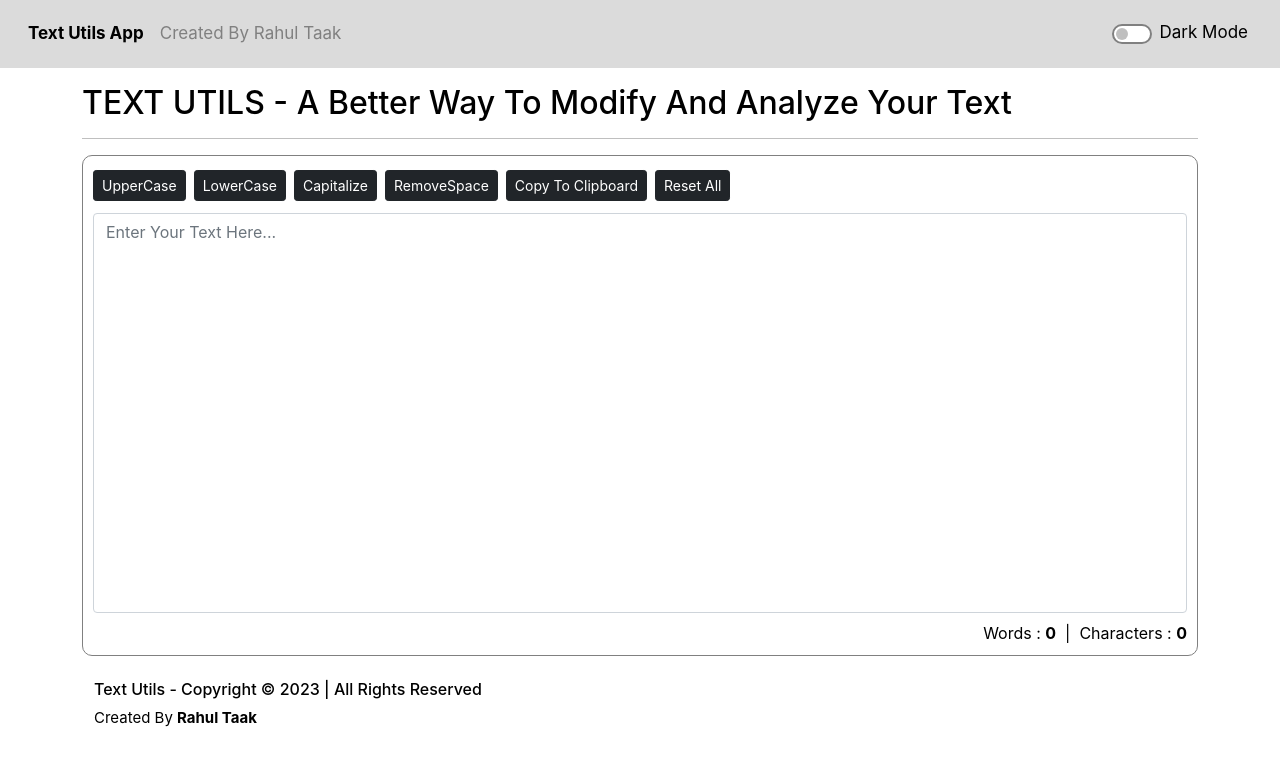
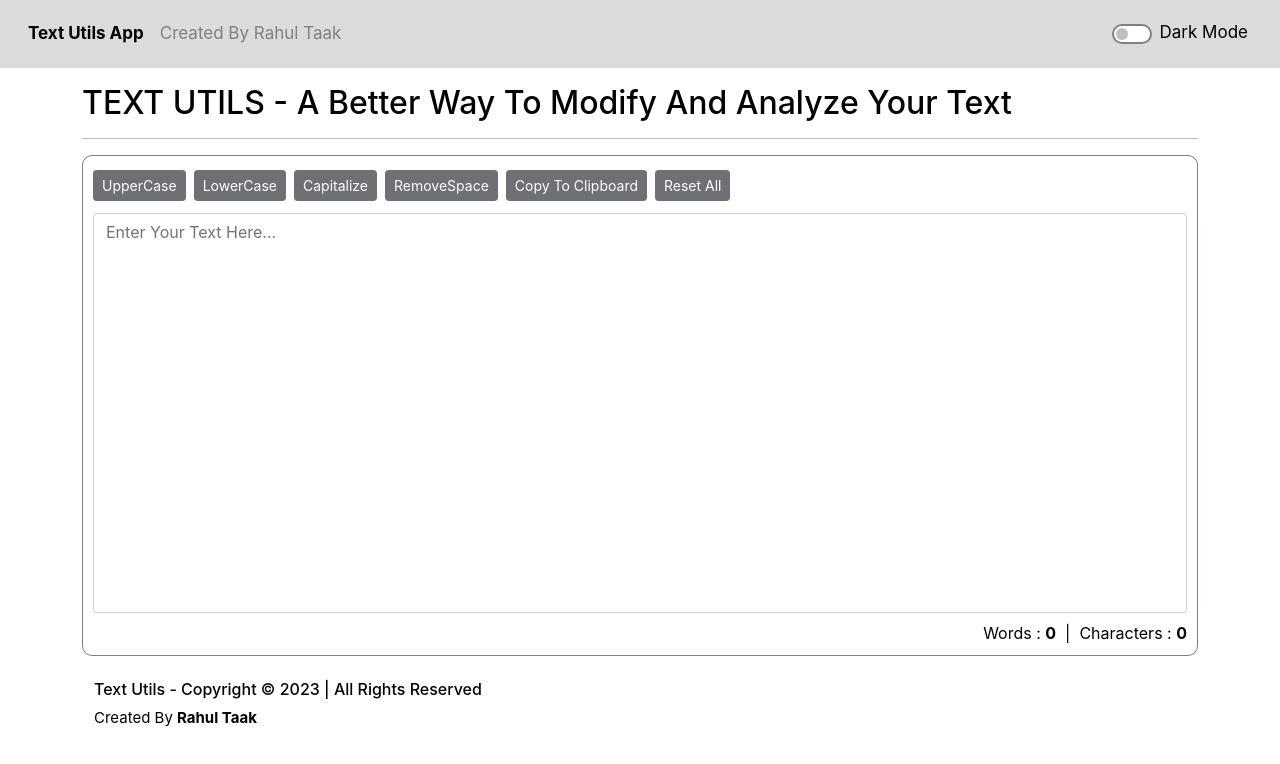
Before and after one commit to rahul-1702/TextUtils, a React (Create React App) app: page / in a window 1280 px wide. Shown: the top 764 px of the page. Built offline with nearby package versions, Linux system fonts and the light colour scheme.

Commit message:
link and words count

```diff
--- a/src/components/Navbar.js
+++ b/src/components/Navbar.js
@@ -49,18 +49,18 @@ export default function Navbar() {
     <>
       <nav className={`navbar navbar-expand-lg p-3`} style={navCol}>
         <div className="container-fluid">
-          <a className="navbar-brand" href="/" style={navCol}>
+          <a className="navbar-brand" href="#" style={navCol}>
             <b>Text Utils App</b>
           </a>
           <div className="collapse navbar-collapse" id="navbarSupportedContent">
             <ul className="navbar-nav mb-2 mb-lg-0">
               {/* <li className="nav-item">
-                <a className="nav-link active" aria-current="page" href="/" style={navCol}>
+                <a className="nav-link" aria-current="page" href="/" style={navCol}>
                   Home
                 </a>
               </li>
               <li className="nav-item">
-                <a className="nav-link active" aria-current="page" href="/" style={navCol}>
+                <a className="nav-link" aria-current="page" href="/" style={navCol}>
                   About
                 </a>
               </li> */}
--- a/src/components/TextForm.js
+++ b/src/components/TextForm.js
@@ -90,31 +90,31 @@ export default function TextForm(props) {
           padding: "10px",
         }}
       >
-        <button className={`btn btn-${props.mode === 'white'?"light":"dark"} btn-sm my-1 me-2`} onClick={changeUp}>
+        <button disabled={text.length===0} className={`btn btn-${props.mode === 'white'?"light":"dark"} btn-sm my-1 me-2`} onClick={changeUp}>
           UpperCase
         </button>
-        <button className={`btn btn-${props.mode === 'white'?"light":"dark"} btn-sm my-1 me-2`} onClick={changeLo}>
+        <button disabled={text.length===0} className={`btn btn-${props.mode === 'white'?"light":"dark"} btn-sm my-1 me-2`} onClick={changeLo}>
           LowerCase
         </button>
-        <button
+        <button disabled={text.length===0}
           className={`btn btn-${props.mode === 'white'?"light":"dark"} btn-sm my-1 me-2`}
           onClick={changeCapt}
         >
           Capitalize
         </button>
-        <button
+        <button disabled={text.length===0}
           className={`btn btn-${props.mode === 'white'?"light":"dark"} btn-sm my-1 me-2`}
           onClick={removeSpace}
         >
           RemoveSpace
         </button>
-        <button
+        <button disabled={text.length===0}
           className={`btn btn-${props.mode === 'white'?"light":"dark"} btn-sm my-1 me-2`}
           onClick={copyToClipboard}
         >
           Copy To Clipboard
         </button>
-        <button className={`btn btn-${props.mode === 'white'?"light":"dark"} btn-sm my-1 me-2`} onClick={resetAll}>
+        <button disabled={text.length===0} className={`btn btn-${props.mode === 'white'?"light":"dark"} btn-sm my-1 me-2`} onClick={resetAll}>
           Reset All
         </button>
         <div className="form my-2">
@@ -128,7 +128,7 @@ export default function TextForm(props) {
           ></textarea>
         </div>
         <div style={word}>
-          Words : <b>{text.split(" ").filter((ele)=>{return ele.length!==0}).length}</b> &nbsp;|&nbsp; Characters :{" "}
+          Words : <b>{text.split(/\s+/).filter((ele)=>{return ele.length!==0}).length}</b> &nbsp;|&nbsp; Characters :{" "}
           <b>{text.length}</b>
         </div>
       </div>
```
